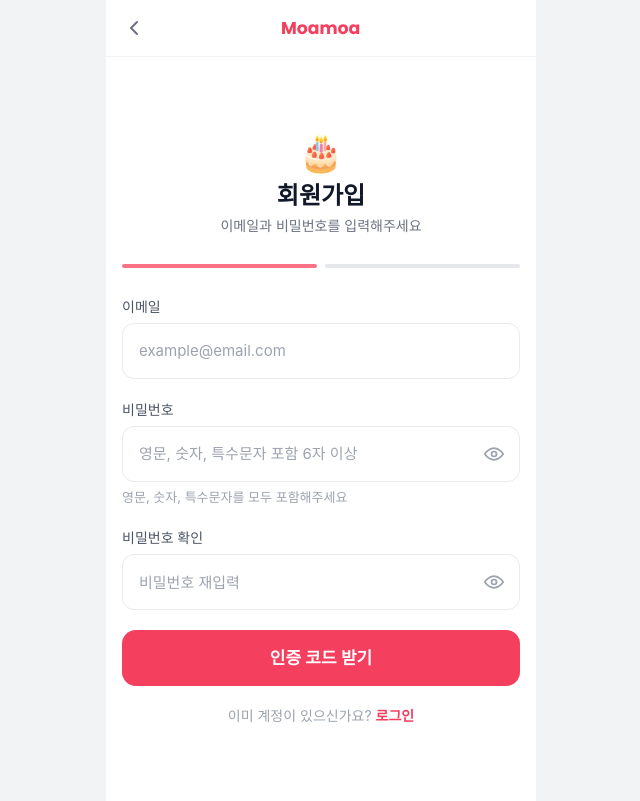
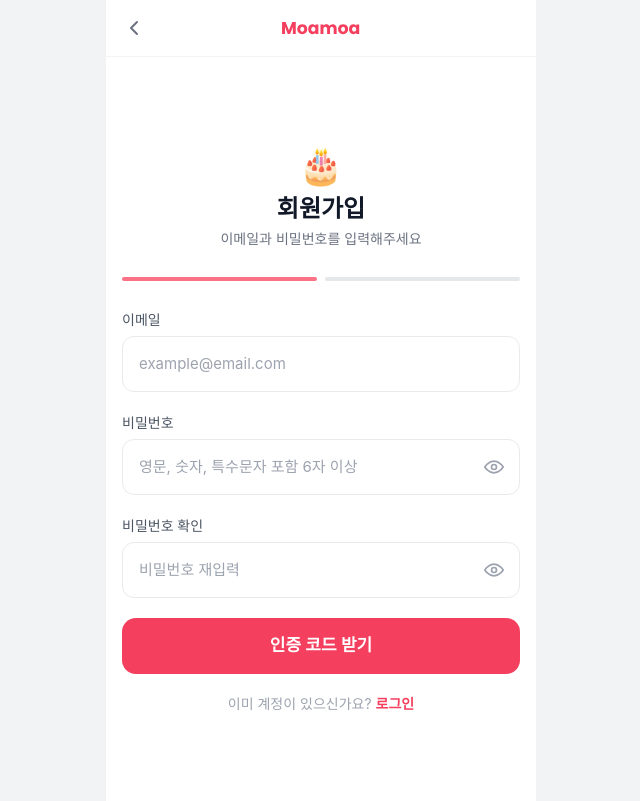
Before and after one commit to yejiniee/moamoa, a Next.js app: page /register in a window 1280 px wide. Shown: the whole page, without its empty margins (319-959 px from the left). Built offline with nearby package versions, Linux system fonts and the light colour scheme; a web font is replaced by a local one.

Commit message:
fix(auth): 비밀번호 조합 안내 문구를 상시 힌트 대신 에러로만 표시
인증 코드 받기 클릭 시 조건 미충족일 때만 노출되도록 변경

```diff
--- a/app/register/page.tsx
+++ b/app/register/page.tsx
@@ -28,7 +28,7 @@ export default function RegisterPage() {
     setError('')
     if (!email) return setEmailError('이메일을 입력해주세요')
     if (!PASSWORD_PATTERN.test(password)) {
-      return setPasswordError('영문, 숫자, 특수문자를 포함해 6자 이상 입력해주세요')
+      return setPasswordError('영문, 숫자, 특수문자를 모두 포함해주세요')
     }
     if (password !== passwordConfirm) return setError('비밀번호가 일치하지 않아요')
 
@@ -87,7 +87,6 @@ export default function RegisterPage() {
               onChange={(e) => setPassword(e.target.value)}
               placeholder="영문, 숫자, 특수문자 포함 6자 이상"
               error={passwordError}
-              hint="영문, 숫자, 특수문자를 모두 포함해주세요"
             />
             <Input
               label="비밀번호 확인"
```
